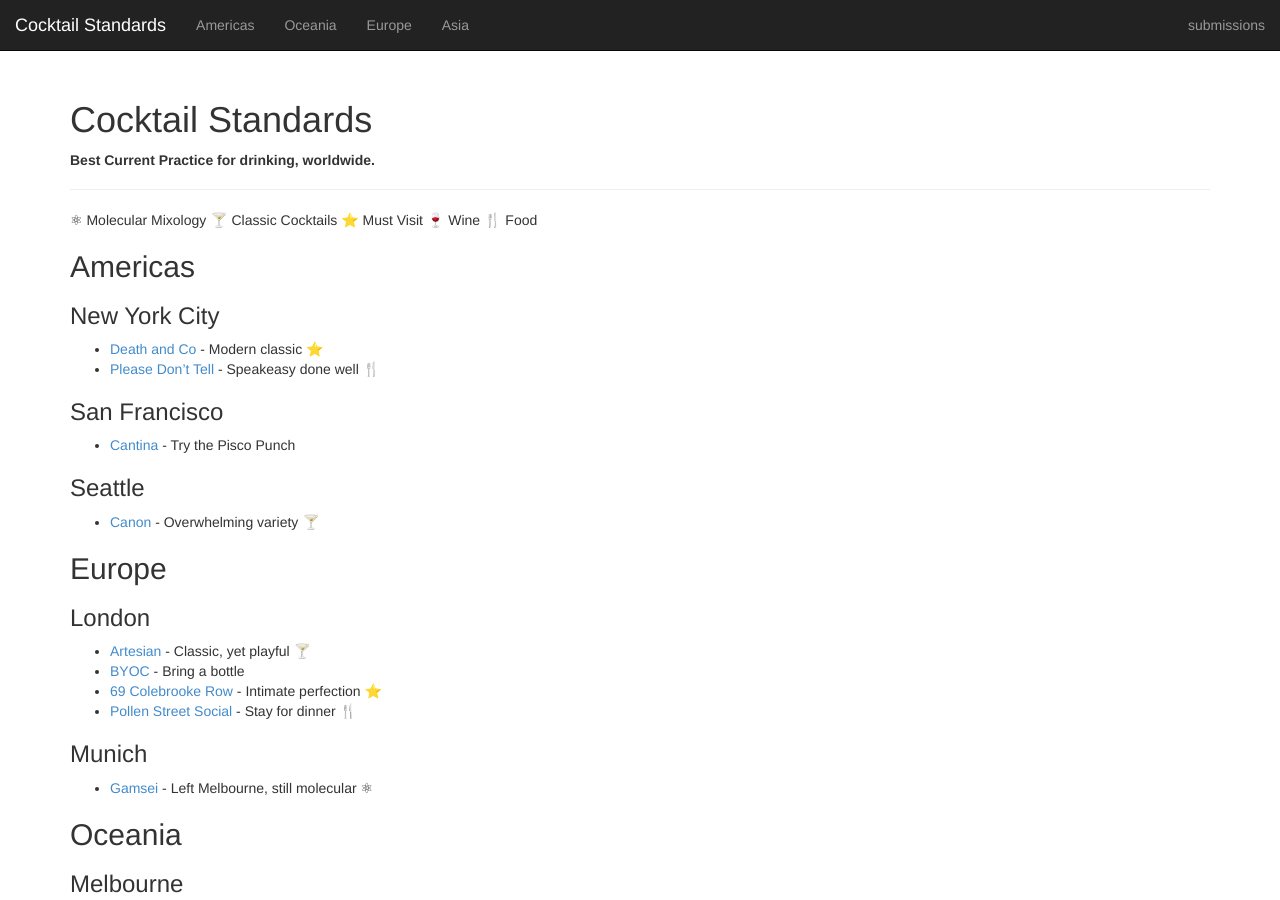
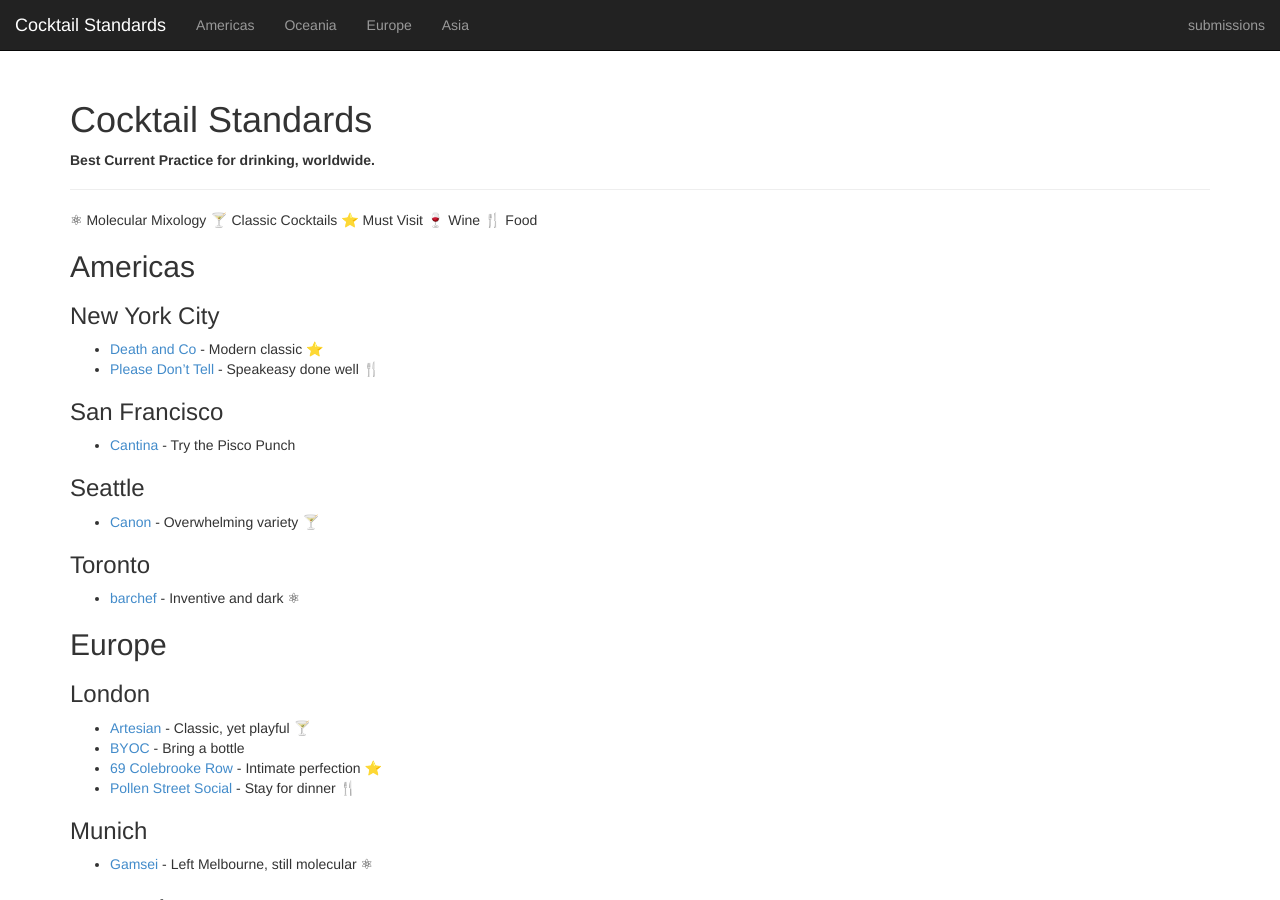
Before and after one commit to CocktailStandards/CocktailStandards.github.io, a Jekyll site: the page built from index.md, in a window 1280 px wide and 900 px high. Built offline with Jekyll 4.4.1, drawn with Linux system fonts in a browser that asks for light colours.

Commit message:
add barchef

```diff
--- a/index.md
+++ b/index.md
@@ -27,6 +27,10 @@ show_nav: true
 ### Seattle
 
 * [Canon](http://www.canonseattle.com) - Overwhelming variety 🍸
+
+### Toronto
+
+* [barchef](http://www.barcheftoronto.com) - Inventive and dark ⚛
 
 ## Europe
 
```
